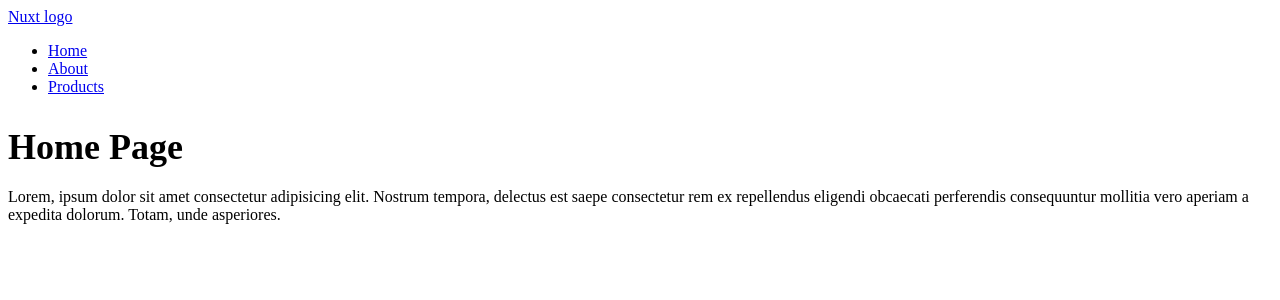
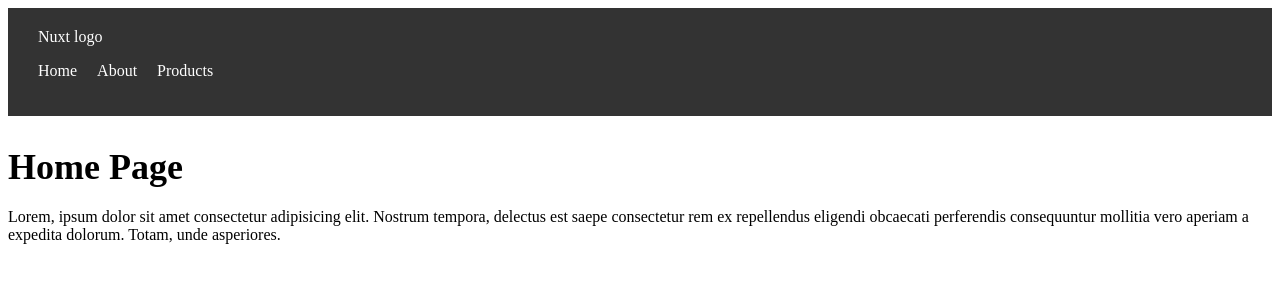
Before and after one commit to sandeep-narayana/NUXT_Crash_Course, a Nuxt app in the folder nuxt_app/: page / in a window 1280 px wide. Shown: the top 300 px of the page. Built offline with nearby package versions, Linux system fonts and the light colour scheme.

Commit message:
layouts and how to use it

```diff
--- /dev/null
+++ b/nuxt_app/layouts/default.vue
@@ -0,0 +1,49 @@
+<template>
+  <div id="my-header">
+    <header>
+      <NuxtLink to="/">Nuxt logo</NuxtLink>
+      <nav>
+        <ul>
+          <li><NuxtLink to="/">Home</NuxtLink></li>
+          <li><NuxtLink to="/about">About</NuxtLink></li>
+          <li><NuxtLink to="/products">Products</NuxtLink></li>
+        </ul>
+      </nav>
+    </header>
+  </div>
+
+  <!-- Output other component page -->
+  <div>
+    <slot />
+  </div>
+</template>
+
+<style scoped>
+#my-header {
+  background-color: #333; /* Background color for the header */
+  color: #fff; /* Text color for the header */
+  padding: 20px; /* Add padding to the header */
+  display: flex;
+  justify-content: space-between; /* Align logo and navigation horizontally */
+  align-items: center; /* Center align items vertically */
+}
+
+#my-header a {
+  color: #fff; /* Text color for the header links */
+  text-decoration: none; /* Remove underlines from links */
+  margin: 0 10px; /* Add margin to separate links */
+  display: inline-block; /* Make links inline-block to control spacing */
+}
+
+#my-header ul {
+  list-style: none; /* Remove list bullets */
+  padding: 0; /* Remove default padding for ul */
+  display: flex; /* Use flex layout for the list items */
+}
+
+#my-header li {
+  margin: 0; /* Remove default margin for list items */
+}
+
+/* You can add more styles for navigation, logo, etc. */
+</style>
--- /dev/null
+++ b/nuxt_app/layouts/product.vue
@@ -0,0 +1,53 @@
+<template>
+    <div id="my-header">
+      <header>
+        <NuxtLink to="/products">Nuxt Dojo Merch</NuxtLink>
+        <nav>
+
+        </nav>
+      </header>
+    </div>
+
+    <!-- Output other component page -->
+    <div>
+      <slot />
+    </div>
+
+    <footer>
+        <ul>
+            <li><NuxtLink to="/">Home</NuxtLink></li>
+            <li><NuxtLink to="/about">About</NuxtLink></li>
+            <li><NuxtLink to="/products">Products</NuxtLink></li>
+          </ul>
+    </footer>
+  </template>
+
+  <style scoped>
+  #my-header {
+    background-color: #333; /* Background color for the header */
+    color: #fff; /* Text color for the header */
+    padding: 20px; /* Add padding to the header */
+    display: flex;
+    justify-content: space-between; /* Align logo and navigation horizontally */
+    align-items: center; /* Center align items vertically */
+  }
+
+  #my-header a {
+    color: #fff; /* Text color for the header links */
+    text-decoration: none; /* Remove underlines from links */
+    margin: 0 10px; /* Add margin to separate links */
+    display: inline-block; /* Make links inline-block to control spacing */
+  }
+
+  #my-header ul {
+    list-style: none; /* Remove list bullets */
+    padding: 0; /* Remove default padding for ul */
+    display: flex; /* Use flex layout for the list items */
+  }
+
+  #my-header li {
+    margin: 0; /* Remove default margin for list items */
+  }
+
+  /* You can add more styles for navigation, logo, etc. */
+  </style>
--- a/nuxt_app/pages/index.vue
+++ b/nuxt_app/pages/index.vue
@@ -1,14 +1,4 @@
 <template>
-  <header>
-    <NuxtLink to="/">Nuxt logo</NuxtLink>
-    <nav>
-      <ul>
-        <li><NuxtLink to="/">Home</NuxtLink></li>
-        <li><NuxtLink to="/about">About</NuxtLink></li>
-        <li><NuxtLink to="/products">Products</NuxtLink></li>
-      </ul>
-    </nav>
-  </header>
   <h2>Home Page</h2>
   <p>
     Lorem, ipsum dolor sit amet consectetur adipisicing elit. Nostrum tempora,
--- a/nuxt_app/pages/products/[id].vue
+++ b/nuxt_app/pages/products/[id].vue
@@ -9,6 +9,9 @@
 
 <script setup>
 const { id } = useRoute().params
+definePageMeta({
+    layout:"product"
+})
 </script>
 
 <style scoped></style>
--- a/nuxt_app/pages/products/index.vue
+++ b/nuxt_app/pages/products/index.vue
@@ -2,10 +2,14 @@
 
 <template>
     <div>
-        <p>Product</p>
+        <p>Product Homepage</p>
     </div>
 </template>
 
-<script setup></script>
+<script setup>
+definePageMeta({
+    layout:"product"
+})
+</script>
 
 <style scoped></style>
```
